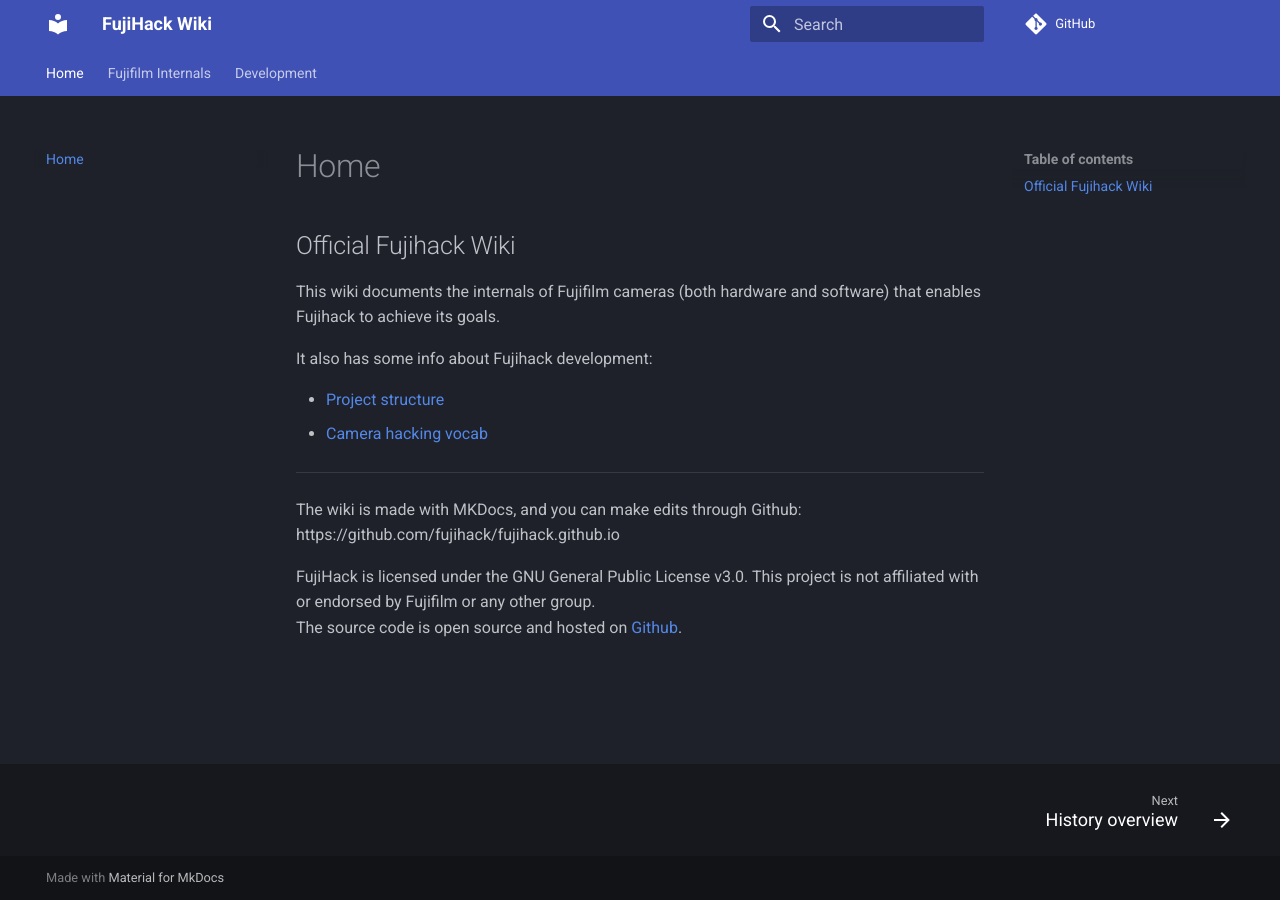
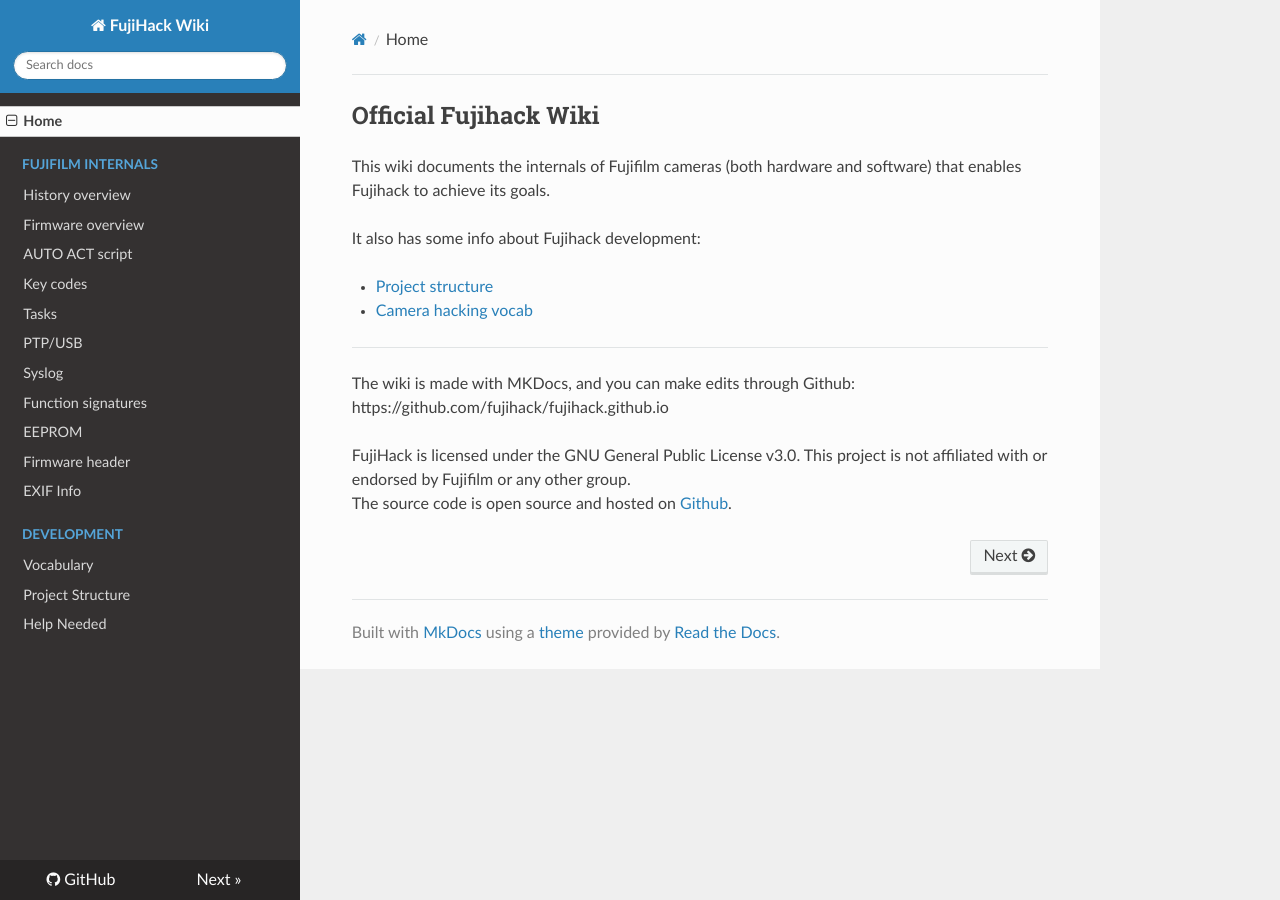
Before and after one commit to fujihack/wiki, an MkDocs documentation site: the page built from docs/index.md, in a window 1280 px wide. Built offline with MkDocs 1.6.1, drawn with Linux system fonts in a browser that asks for light colours; nearby versions of some CDN libraries; comment, search, counter and statistics services are not loaded.

Commit message:
read the docs theme

```diff
--- a/mkdocs.yml
+++ b/mkdocs.yml
@@ -7,7 +7,8 @@
 edit_uri: ""
 
 theme:
-  name: material
+  name: readthedocs
+  color_mode: dark
   features:
     - navigation.tabs
     - navigation.footer
@@ -15,6 +16,8 @@
     - content.code.copy
   palette:
     scheme: slate
+  font:
+    text: sans-serif
 
 extra_css:
     - a.css
```
